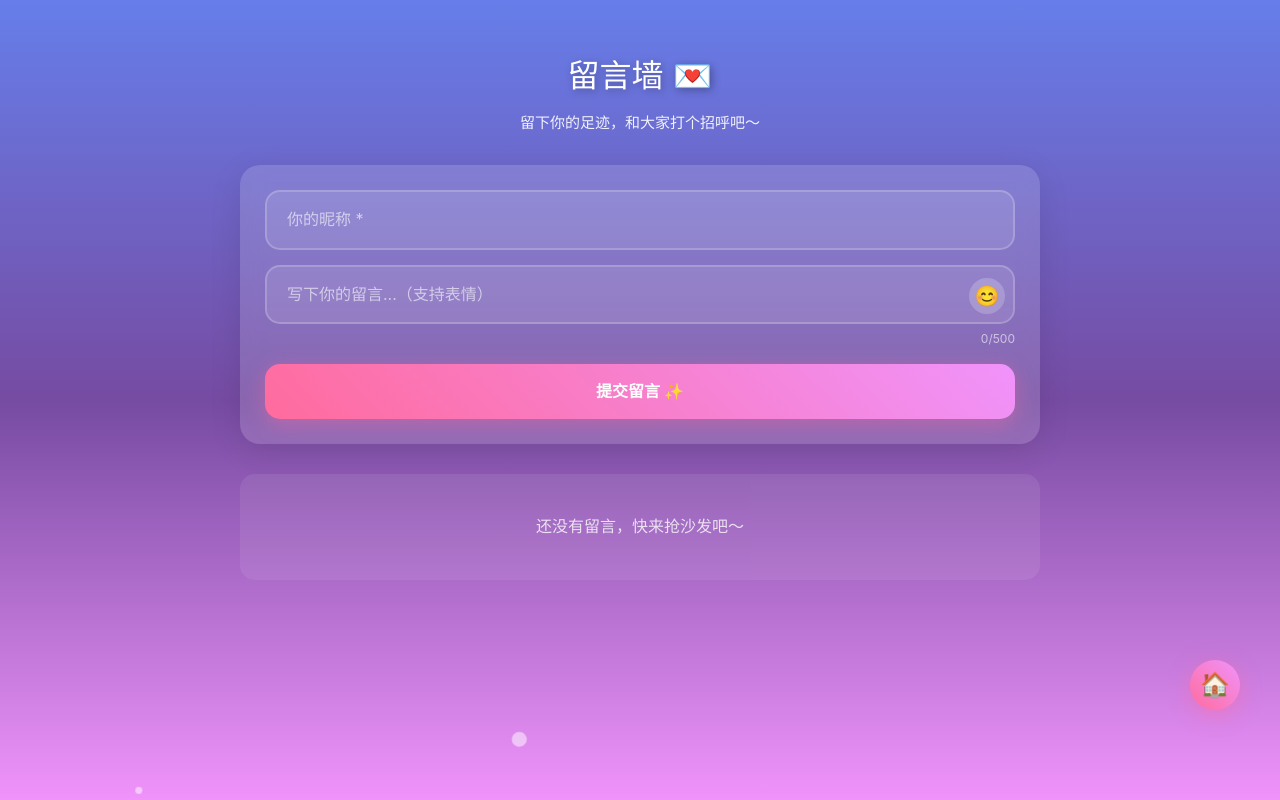
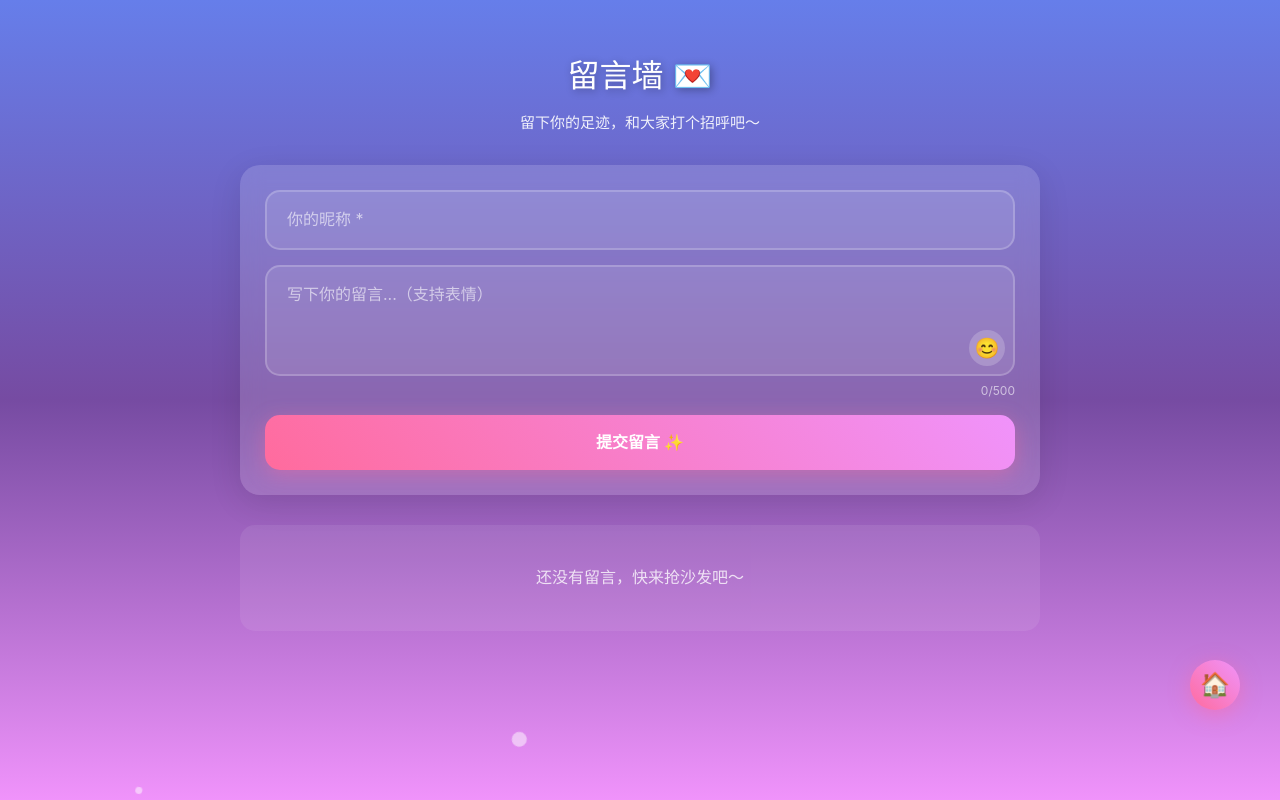
Before and after one commit to yitespace/ruyi-website, a Next.js app: page /messages in a window 1280 px wide. Built offline with nearby package versions, Linux system fonts and the light colour scheme.

Commit message:
修改留言墙输入框为多行文本
修改内容:
1. 留言输入框 rows 从 1 改为 3
2. 添加 min-height: 80px 确保初始高度足够
3. 保持自动增高功能 (最高 200px)

```diff
--- a/src/app/messages/page.tsx
+++ b/src/app/messages/page.tsx
@@ -144,7 +144,7 @@ export default function MessagesPage() {
                   target.style.height = `${Math.min(target.scrollHeight, 200)}px`;
                 }}
                 maxLength={500}
-                rows={1}
+                rows={3}
               />
               <button
                 type="button"
@@ -290,6 +290,7 @@ export default function MessagesPage() {
           font-family: inherit;
           transition: all 0.3s ease;
           max-height: 200px;
+          min-height: 80px;
         }
 
         .form-textarea::placeholder {
```
